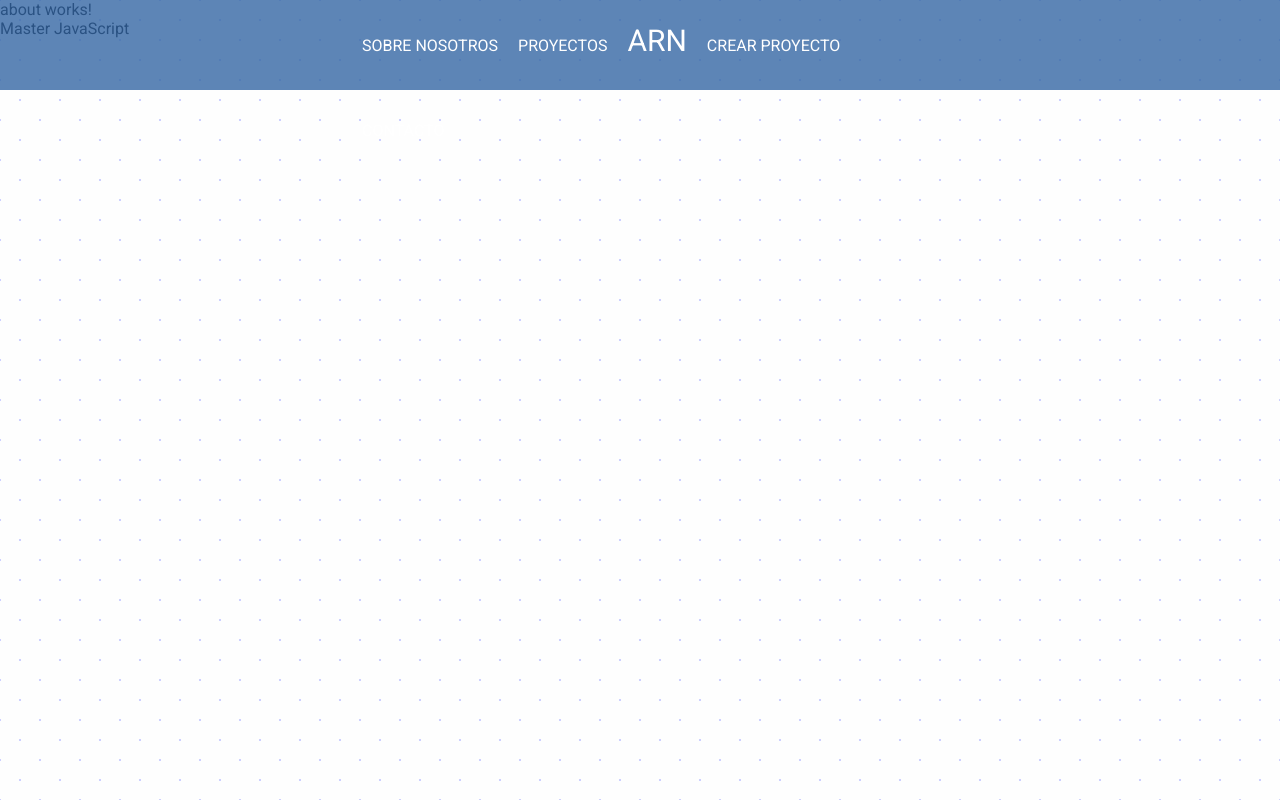
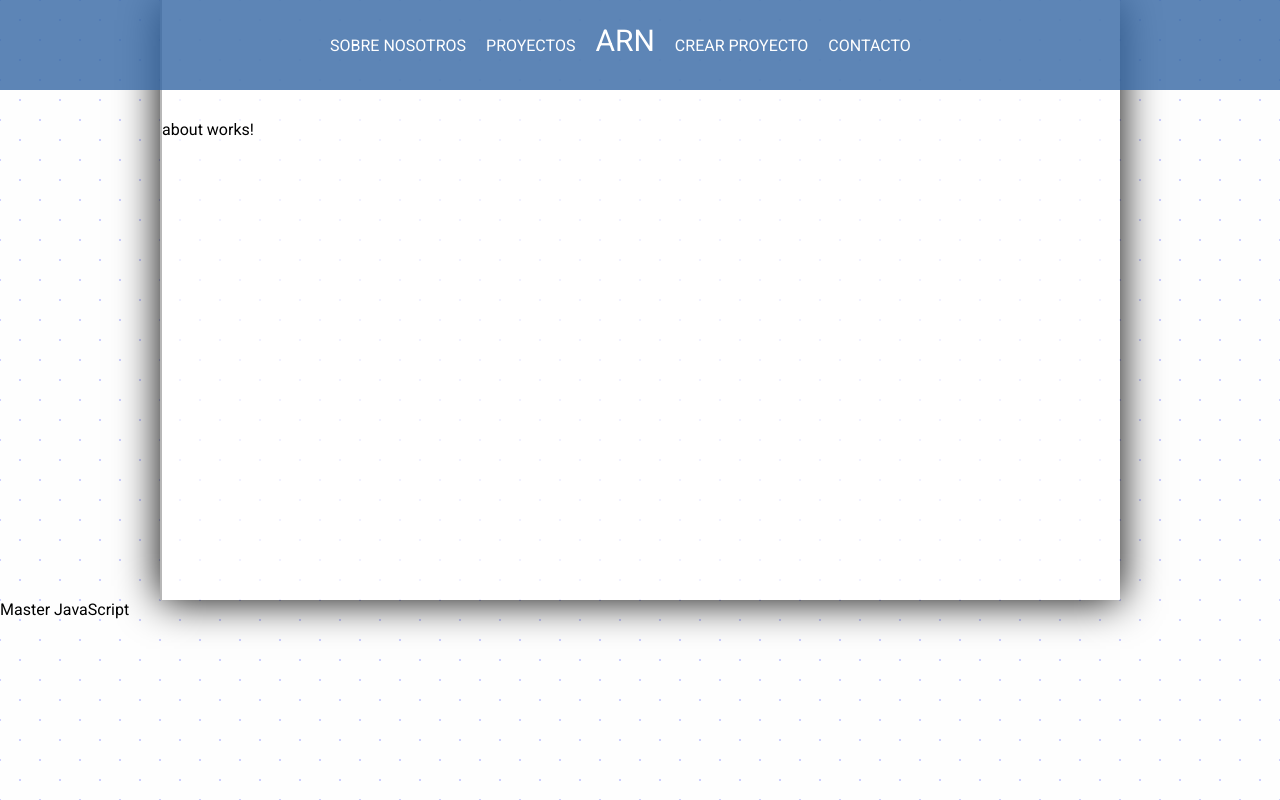
Before and after one commit to Juandieruiz/portfolio-meanstack, an Angular app: page / in a window 1280 px wide. Built offline with nearby package versions, Linux system fonts and the light colour scheme.

Commit message:
principal content

```diff
--- a/src/styles.css
+++ b/src/styles.css
@@ -55,9 +55,11 @@
 
 header ul{
     display: block;
-    width: 45%;
+    width: 50%;
     height: inherit;
     margin: 0px auto;
+    margin-top: -3px;
+
 }
 
 header ul li{
@@ -65,7 +67,6 @@
     margin: 0px auto;
     text-align: center;
     line-height: 88px;
-    margin-top: -3px;
 }
 
 header a{
@@ -99,3 +100,17 @@
     color: black;
     transform:scale(1.50,1.50)
 }
+
+
+/* Contenedor Principal */
+
+#content{
+    min-height: 600px;
+    width: 75%;
+    margin: 0 auto;
+    box-shadow: 0px 0px 40px black;
+    background: rgba(255,255,255,0.7);
+    padding-top: 120px;
+    border-left:2px solid #b7b7b7 ;
+
+}
```
